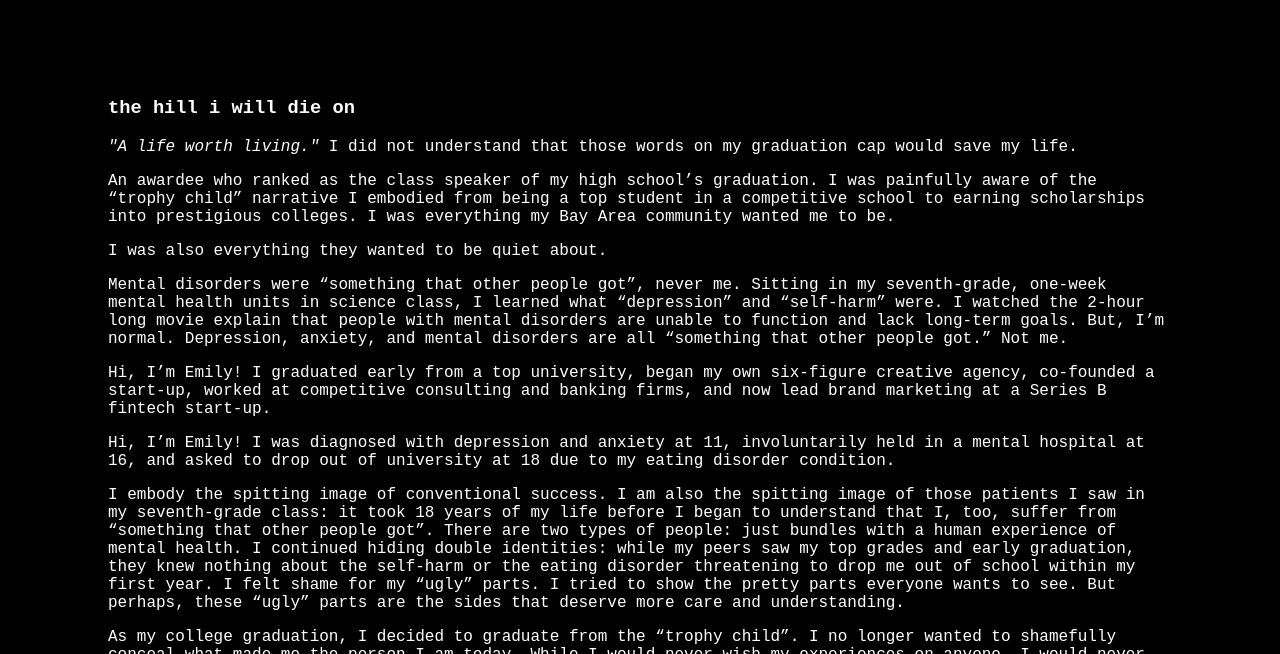
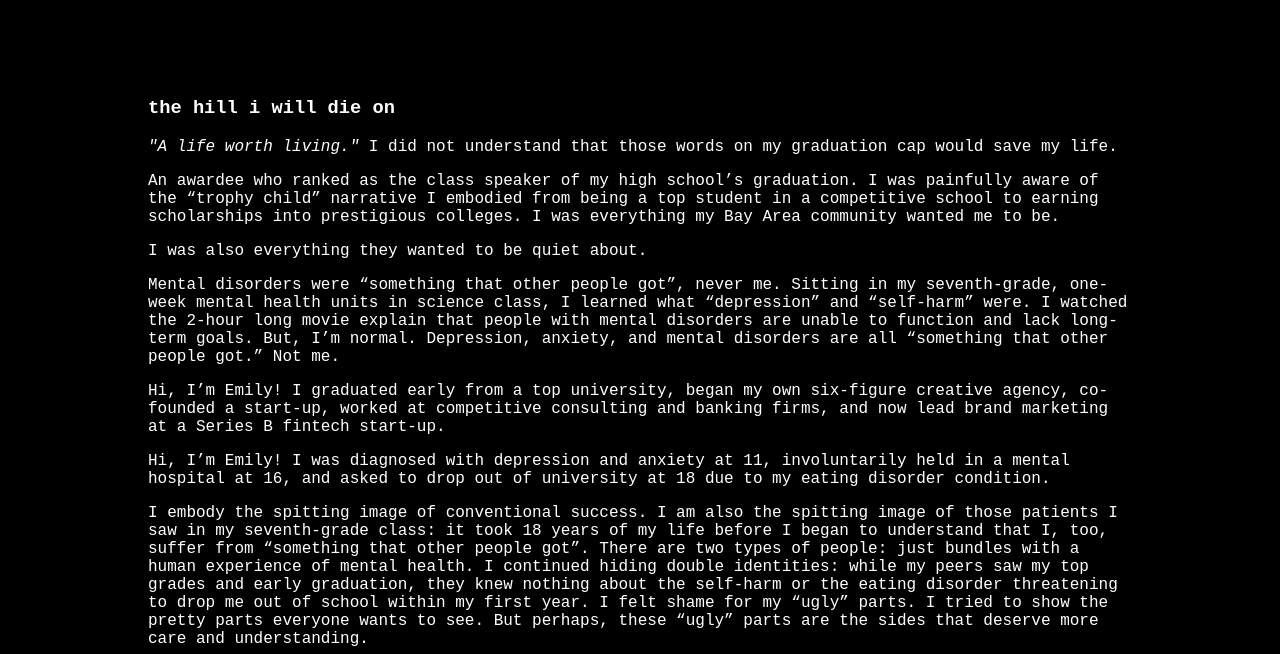
Before and after one commit to emuiuu/emu.ink, a plain HTML site: page hill.html in a window 1280 px wide. Shown: the part 146-800 px from the top of the page. Drawn offline with Linux system fonts and the light colour scheme.

Commit message:
Update hill.html

```diff
--- a/hill.html
+++ b/hill.html
@@ -19,6 +19,7 @@
 </div>
 
   <div style="margin-left: 40px; margin-right: 40px; margin-top: 100px;">
+<div style="margin-left: 40px; margin-right: 40px; margin-top: 100px;">
 
 <h3>the hill i will die on</h3>
 
```
